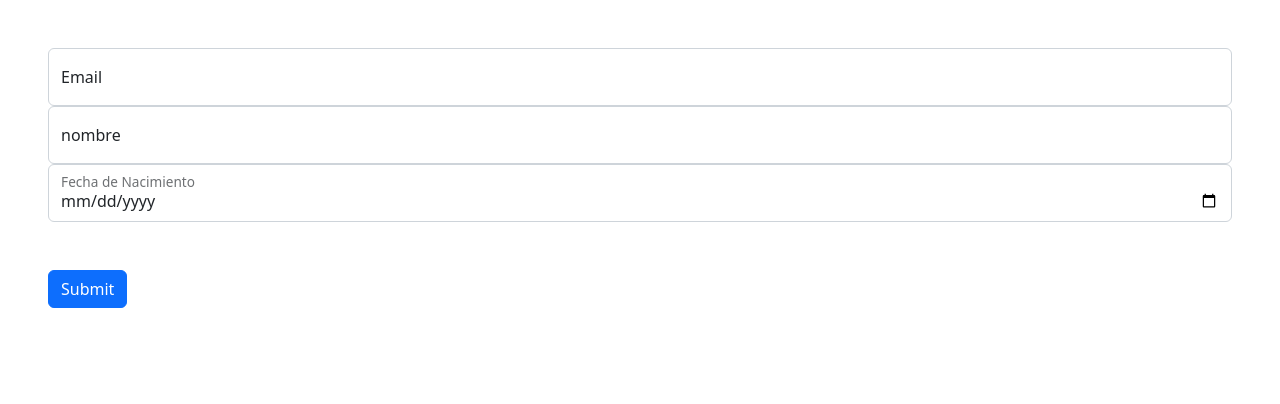
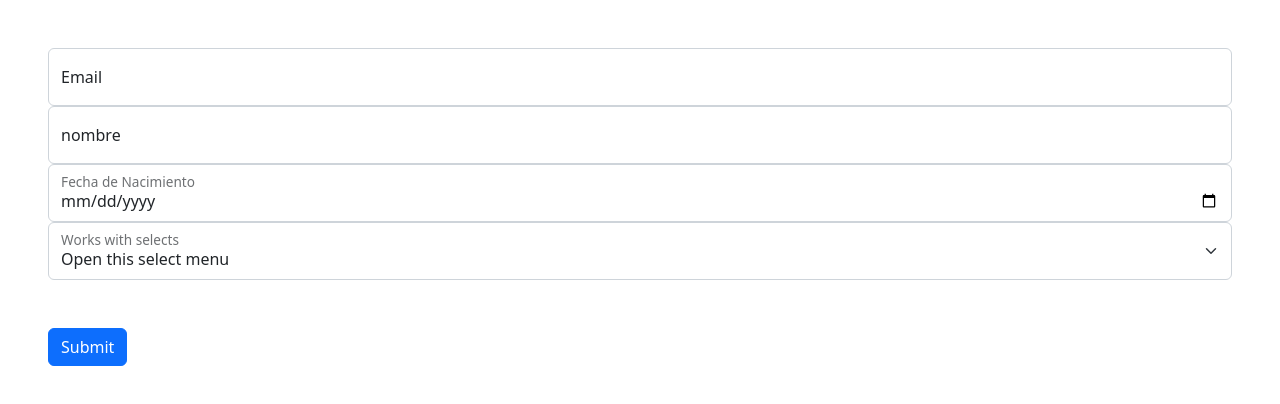
Before and after one commit to ImCrisam/test_frontend_fsg, a React (Vite) app: page / in a window 1280 px wide. Shown: the top 404 px of the page. Built offline with nearby package versions, Linux system fonts and the light colour scheme; no server answers.

Commit message:
fix interface inputcp

```diff
--- a/src/App.tsx
+++ b/src/App.tsx
@@ -2,6 +2,7 @@ import { useState, useEffect } from "react";
 
 import { InputCp } from "./components/InputCp";
 import { InputCpDate } from "./components/InputCpDate";
+import { InputCpSelect } from "./components/InputCpSelect";
 
 import { inputname, inputEmail } from "./configInputs";
 import { loginApi, countries } from "./services";
@@ -56,6 +57,7 @@ function App() {
         <InputCp {...inputEmail}></InputCp>
         <InputCp {...inputname}></InputCp>
         <InputCpDate></InputCpDate>
+        <InputCpSelect></InputCpSelect>
         <div className="col-12">
           <input
             className="btn btn-primary mt-5"
--- a/src/components/InputCp.tsx
+++ b/src/components/InputCp.tsx
@@ -7,7 +7,7 @@ export interface propInputCp {
   textRequired: string;
   autoComplete?: string;
   pattern?: string;
-  textId: string;
+  name: string;
   type: "text" | "email" | "number";
 }
 
@@ -17,8 +17,8 @@ export function InputCp(p: propInputCp) {
       <input
         type={p.type}
         className="form-control"
-        id={p.textId}
-        name={p.textId}
+        id={p.name}
+        name={p.name}
         placeholder=""
         autoComplete={p.autoComplete}
         required={p.isRequired}
@@ -39,7 +39,7 @@ export function InputCp(p: propInputCp) {
           target.setCustomValidity("");
         }}
       ></input>
-      <label htmlFor={p.textId}>{p.lable}</label>
+      <label htmlFor={p.name}>{p.lable}</label>
     </div>
   );
 }
--- a/src/components/InputCpSelect.tsx
+++ b/src/components/InputCpSelect.tsx
@@ -1,10 +1,21 @@
+export interface propInputCpSelect {
+  name: string;
+}
+
 export function InputCpSelect() {
   return (
-    <select className="form-select" aria-label="Default select example">
-      <option selected>Open this select menu</option>
-      <option value="1">One</option>
-      <option value="2">Two</option>
-      <option value="3">Three</option>
-    </select>
+    <div className="form-floating">
+      <select
+        className="form-select"
+        id="floatingSelectGrid"
+        aria-label="Floating label select example"
+      >
+        <option selected>Open this select menu</option>
+        <option value="1">One</option>
+        <option value="2">Two</option>
+        <option value="3">Three</option>
+      </select>
+      <label htmlFor="floatingSelectGrid">Works with selects</label>
+    </div>
   );
 }
--- a/src/configInputs.ts
+++ b/src/configInputs.ts
@@ -1,7 +1,7 @@
 import { propInputCp } from "./components/InputCp";
 
 export const inputname: propInputCp = {
-  textId: "name",
+  name: "name",
   lable: "nombre",
   pattern: "^[a-zA-ZáéíóúÁÉÍÓÚñÑ]+([ ]?[a-zA-ZáéíóúÁÉÍÓÚñÑ]+)+$",
   textInvalid: "Ingrese solo letras",
@@ -12,7 +12,7 @@ export const inputname: propInputCp = {
 };
 
 export const inputEmail: propInputCp = {
-  textId: "email",
+  name: "email",
   lable: "Email",
   textInvalid: "Email no valido",
   isRequired: true,
```
